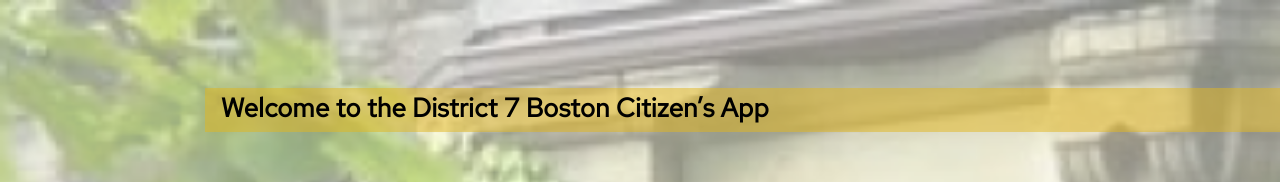
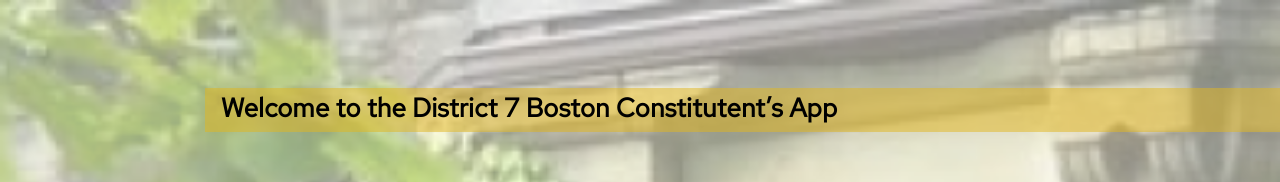
Before and after one commit to BU-Spark/se-d7-dashboard, a React (Vite) app: page / in a window 1280 px wide. Shown: the top 182 px of the page. Built offline with nearby package versions, Linux system fonts and the light colour scheme; no server answers; a web font is replaced by a local one.

Commit message:
fix: replace 'citizen' with 'constitutent'

```diff
--- a/src/components/home/GearModal.tsx
+++ b/src/components/home/GearModal.tsx
@@ -42,7 +42,7 @@ export default function Modal(props: ModalType) {
             ></TimesIcon>
           {/* <button onClick={props.toggle} className="closeModal">X</button> */}
             <div style={{marginTop: "30px"}}>
-              <div className="welcome_title">District 7 Boston Citizen's App</div>
+              <div className="welcome_title">District 7 Boston Constitutent's App</div>
               <div className="mx-3">
                 <button
                   key="settings"
--- a/src/screens/Welcome.tsx
+++ b/src/screens/Welcome.tsx
@@ -23,7 +23,7 @@ function Welcome() {
           <div className="ml-[16vw] text-left bg-[#e3b81f] bg-opacity-50
             pr-[16vw] pb-1 pl-4 font-bold text-[1.65rem]"
           >
-            Welcome to the District 7 Boston Citizen’s App
+            Welcome to the District 7 Boston Constitutent’s App
           </div>
           <div className="flex flex-col">
             <div className="bg-[#e3b81f] bg-opacity-50 text-left text-[1.25rem]
```
